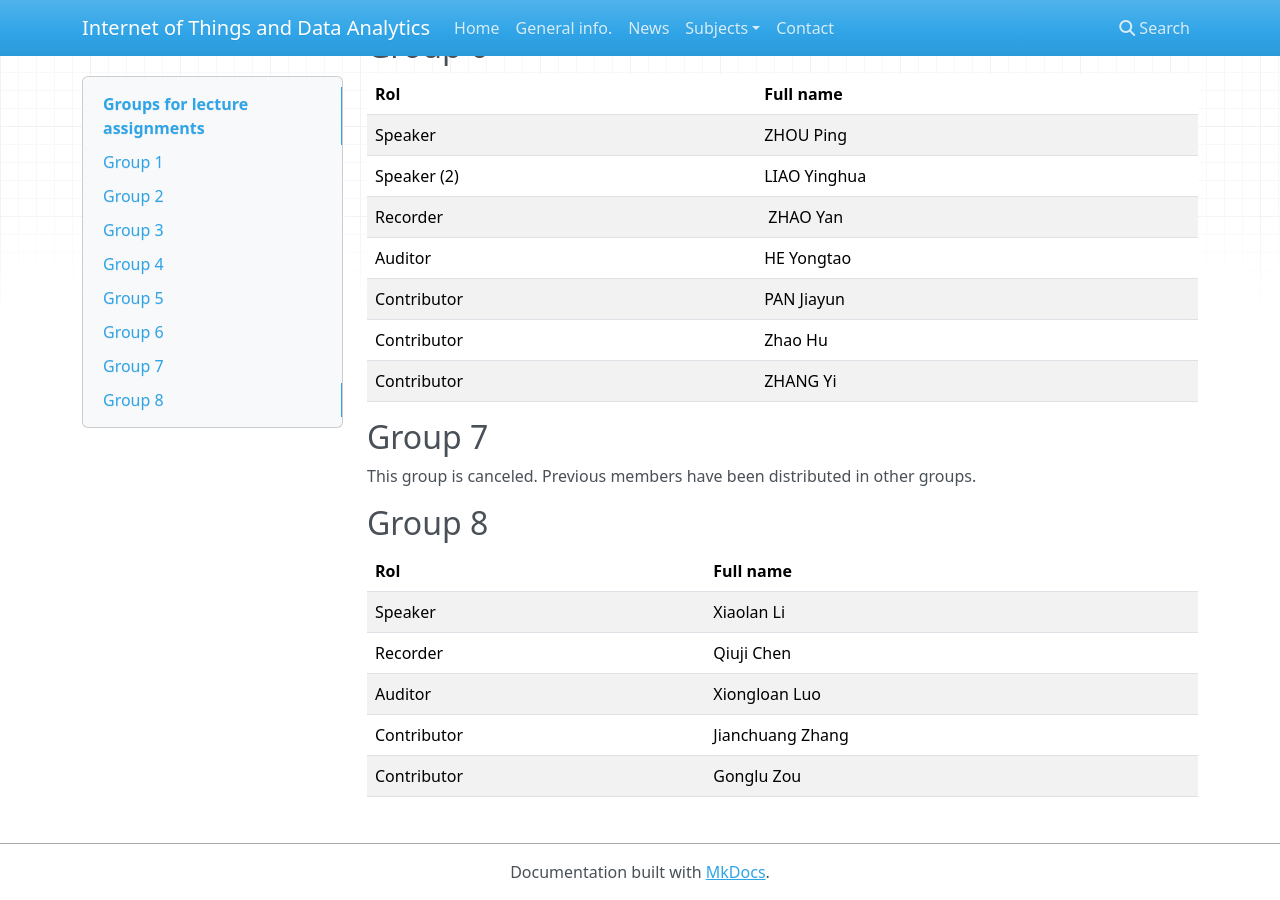
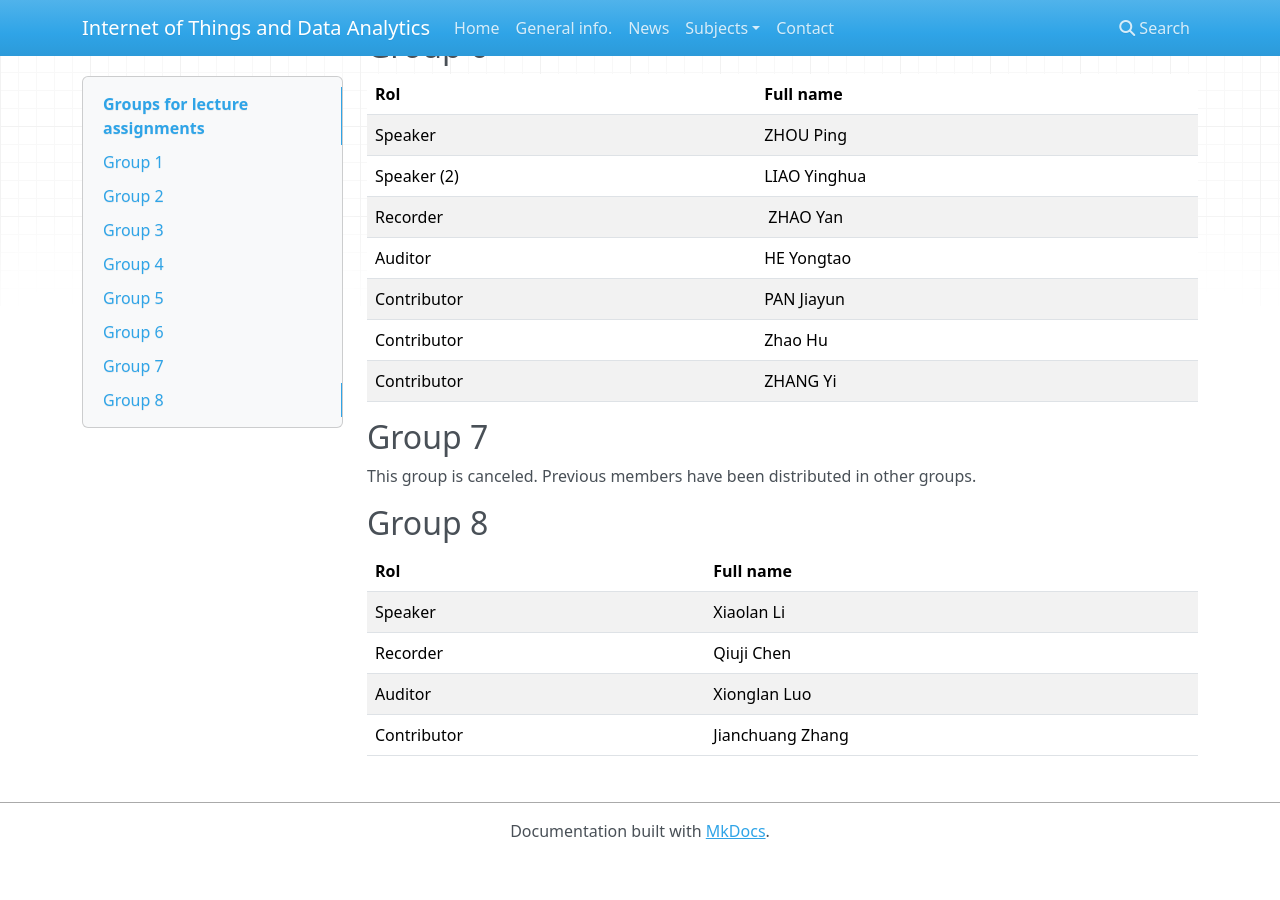
Before and after one commit to iot-da/iot-da.github.io, an MkDocs documentation site: the page built from docs/Subjects/IOTNA/groups.md, in a window 1280 px wide and 900 px high, scrolled down 1933 px. Built offline with MkDocs 1.6.1, drawn with Linux system fonts in a browser that asks for light colours; nearby versions of some CDN libraries; after the commit the page ends 2792 px from its top, so only the background shows below that.

Commit message:
Fix group info

```diff
--- a/docs/Subjects/IOTNA/groups.md
+++ b/docs/Subjects/IOTNA/groups.md
@@ -86,6 +86,5 @@ This group is canceled. Previous members have been distributed in other groups.
 |--------------|------------------------------|
 |    Speaker      |  Xiaolan Li         |
 |    Recorder      | Qiuji Chen               |
-|    Auditor      | Xiongloan Luo                 |
+|    Auditor      | Xionglan Luo                 |
 |    Contributor      | Jianchuang Zhang             |
-| Contributor | Gonglu Zou |
```
